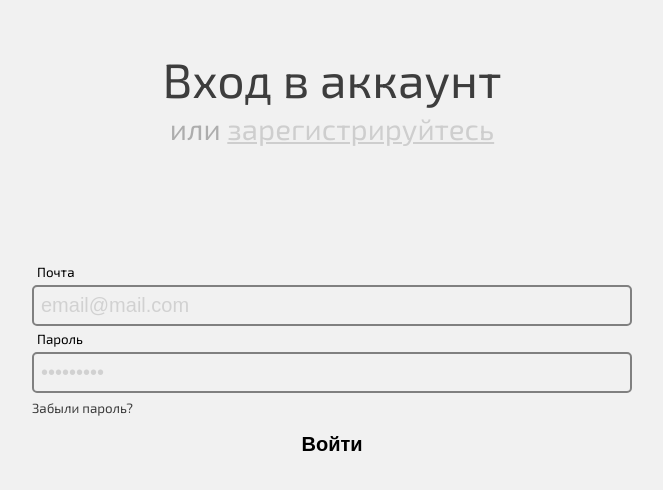
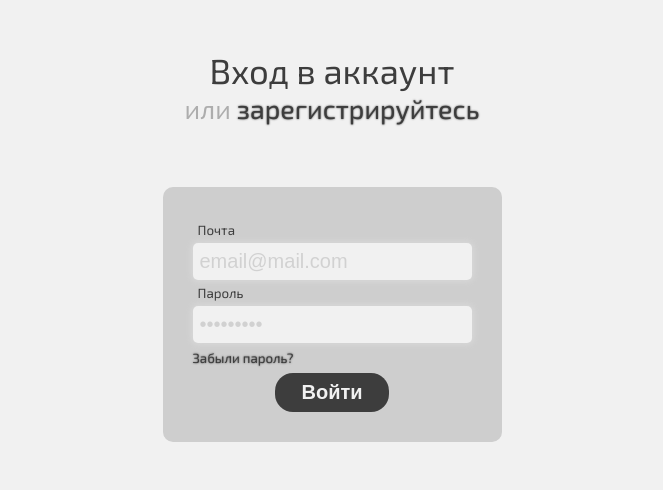
Before and after one commit to vlad-chigrinov/achieve_club_vue, a Vue app: page /login in a window 1280 px wide. Shown: the top 490 px of the page, without its empty margins (308-971 px from the left). Built offline with nearby package versions, Linux system fonts and the light colour scheme.

Commit message:
Change theme on login

```diff
--- a/src/Pages/LoginPage.vue
+++ b/src/Pages/LoginPage.vue
@@ -137,28 +137,24 @@ header {
 #title {
   display: flex;
   align-items: center;
-  font-size: 36pt;
+  font-size: 26pt;
   font-weight: 400;
-  line-height: 44pt;
+  line-height: 30pt;
   color: var(--primary);
 }
 
 #subtitle {
   display: flex;
   justify-content: flex-start;
-  font-size: 22pt;
+  font-size: 20pt;
   font-weight: 400;
-  line-height: 30pt;
+  line-height: 28pt;
   color: var(--secondary);
 }
 
 #subtitle a {
-  color: var(--tertiary);
-  text-decoration: underline;
-}
-
-#title > h1 {
-  font-size: 20pt;
+  color: var(--primary);
+  text-shadow: var(--shadow) 0 0 2px;
 }
 
 main {
@@ -167,14 +163,14 @@ main {
 }
 
 #login-form {
-  background-color: var(--surface-variant);
-  color: var(--on-surface-variant);
-  padding: 50px;
+  background-color: var(--tertiary);
+  color: var(--on-tertiary);
+  padding: 30px;
   border-radius: 10px;
   display: flex;
   flex-direction: column;
   align-items: center;
-  width: 700px;
+  max-width: 800px;
   margin: 60px 20px 0 20px;
 }
 
@@ -191,9 +187,11 @@ main {
 .custom-input {
   font-size: 15pt;
   background-color: var(--background);
+  color: var(--primary);
   padding: 7px;
   width: 100%;
   border-radius: 5px;
+  border: none;
 }
 
 .custom-input::placeholder {
@@ -201,25 +199,21 @@ main {
 }
 
 .custom-input:focus {
-  border-color: transparent;
-  box-shadow: 0 0 1px 0.2rem var(--primary);
+  box-shadow: 0 0 6px 0.1rem var(--shadow);
 }
 
 .custom-input:not(:focus) {
-  border: 2px solid gray;
+  box-shadow: 0 0 6px 0.1rem var(--inverse-shadow);
 }
 
 .error {
-  color: var(--error);
+  background-color: var(--secondary);
+  color: var(--on-secondary);
   font-size: 10pt;
-  margin: 3px;
-}
-
-.error-message {
-  color: (--error-text);
-  font-size: 10pt;
-  margin: 0 0 10px 0;
-  text-align: center;
+  margin-top: 7px;
+  padding: 3px;
+  display: inline-block;
+  border-radius: 5px;
 }
 
 .input-help {
@@ -227,21 +221,23 @@ main {
   font-size: 10pt;
   color: var(--primary);
   margin: 7px 0;
+  text-shadow: var(--shadow) 0 0 2px;
 }
 
 #login-button {
-  color: var(--on-primary-container);
+  color: var(--on-primary);
   font-size: 15pt;
   font-weight: bold;
-  padding: 10px 30px 10px 30px;
-  background-color: var(--primary-container);
+  padding: 8px 26px 8px 26px;
+  background-color: var(--primary);
   border: 0;
-  border-radius: 20px;
+  border-radius: 18px;
   cursor: pointer;
 }
 
 #login-button:disabled {
-  color: var(--on-secondary);
+  background-color: var(--secondary);
+  color: var(--tertiary);
   cursor: not-allowed;
 }
 </style>
```
